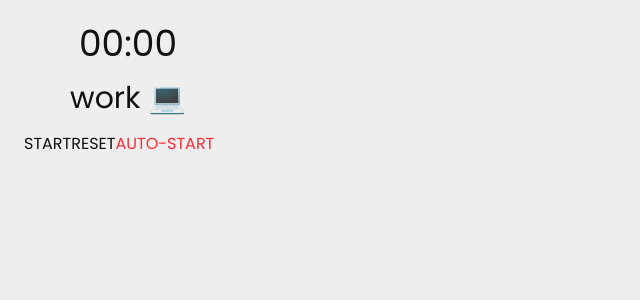
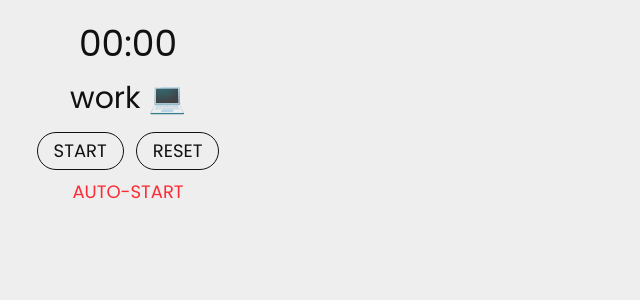
Before and after one commit to leakoo/pomodoro-chrome-extension, a React (Vite) app: page / in a window 1280 px wide. Shown: the top 300 px of the page, without its empty margins (0-640 px from the left). Built offline with nearby package versions, Linux system fonts and the light colour scheme.

Commit message:
style: Add basic button and layout styles with tailwind

```diff
--- a/src/components/timer-controls.jsx
+++ b/src/components/timer-controls.jsx
@@ -34,12 +34,17 @@ export default function TimerControls({ autoStart }) {
   }
 
   return (
-    <>
-      <button onClick={handleStart}>START</button>
-      <button onClick={handleReset}>RESET</button>
-      <button onClick={handleAutoStart}>
-        {autoStart === false ? <p className="text-red-500">AUTO-START</p> : <p className="text-green-500">AUTO-START</p>}
-      </button>
-    </>
+    <div className="flex flex-col text-lg">
+      <div className="flex justify-center gap-3 pb-2">
+        <button onClick={handleStart} className="p-1 pr-4 pl-4 border rounded-full cursor-pointer">START</button>
+        <button onClick={handleReset} className="p-1 pr-4 pl-4 border rounded-full cursor-pointer">RESET</button>
+      </div>
+
+      <div className="flex justify-center">
+        <button onClick={handleAutoStart} className="cursor-pointer">
+          {autoStart === false ? <p className="text-red-500">AUTO-START</p> : <p className="text-green-500">AUTO-START</p>}
+        </button>
+      </div>
+    </div>
   );
 };
```
